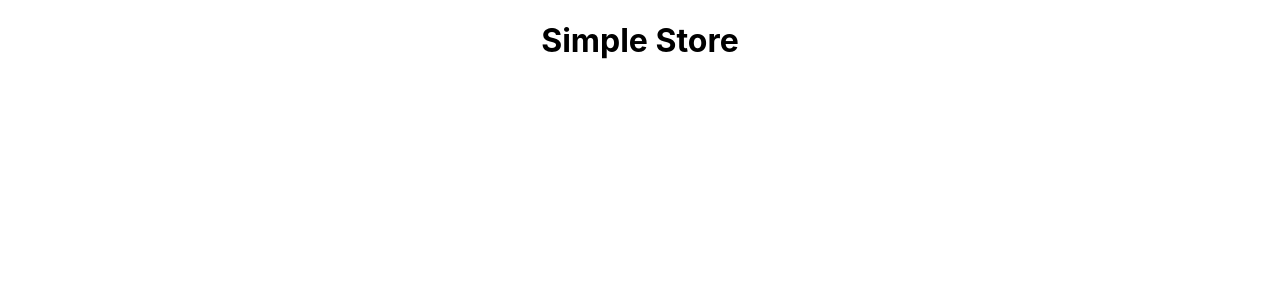
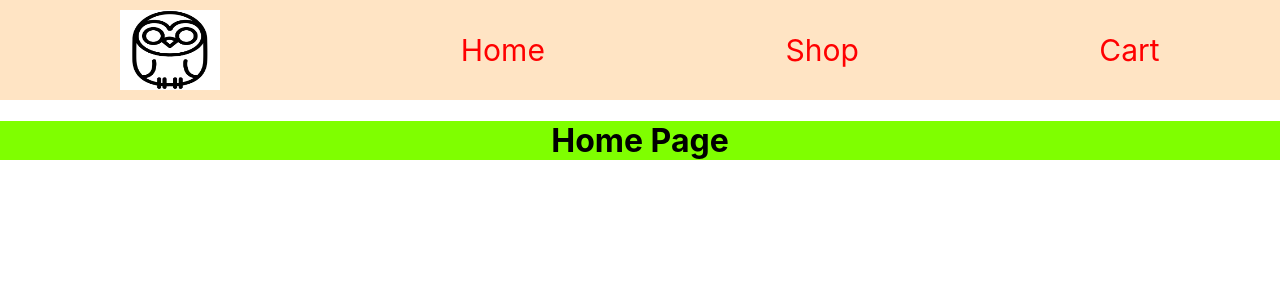
Before and after one commit to slavdefense/simple-store-frontend, a React (Create React App) app: page /home in a window 1280 px wide. Shown: the top 300 px of the page. Built offline with nearby package versions, Linux system fonts and the light colour scheme.

Commit message:
Define NavLink items and set up Navbar components. Include Logo

```diff
--- a/package.json
+++ b/package.json
@@ -8,6 +8,7 @@
     "@testing-library/user-event": "^13.5.0",
     "react": "^17.0.2",
     "react-dom": "^17.0.2",
+    "react-router-dom": "^6.2.1",
     "react-scripts": "5.0.0",
     "web-vitals": "^2.1.4"
   },
--- a/src/App.js
+++ b/src/App.js
@@ -1,10 +1,32 @@
-
-import './App.css';
+import React, { useState } from "react";
+import { Routes, Route, NavLink, useNavigate } from "react-router-dom";
+import Home from "./pages/Home/Home";
+import "./App.css";
+import Navbar from "./Components/Navbar/Navbar";
 
 function App() {
+  const [navItems] = useState([
+    {
+      name: "Home",
+      url: "/home",
+    },
+    {
+      name: "Shop",
+      url: "/shop",
+    },
+    {
+      name: "Cart",
+      url: "/shop",
+    },
+  ]);
+
   return (
     <div className="App">
-     <h1>Simple Store</h1>
+      <Navbar navItems={navItems} />
+
+      <Routes>
+        <Route path="/home" element={<Home />} />
+      </Routes>
     </div>
   );
 }
--- /dev/null
+++ b/src/Components/Navbar/Navbar.jsx
@@ -0,0 +1,21 @@
+import React from "react";
+import { Link } from "react-router-dom";
+import styles from "./Navbar.module.css";
+const Navbar = ({ navItems }) => {
+  return (
+    <div>
+      <div className={styles.nav}>
+        <img className={styles.logo} src="./logo-scout.png" alt="logo" />
+        {navItems.map((item) => {
+          return (
+            <Link className={styles.link} to={item.url}>
+              <p>{item.name}</p>
+            </Link>
+          );
+        })}
+      </div>
+    </div>
+  );
+};
+
+export default Navbar;
--- /dev/null
+++ b/src/Components/Navbar/Navbar.module.css
@@ -0,0 +1,28 @@
+.nav {
+  display: flex;
+  align-items: center;
+  justify-content: space-around;
+  width: 100%;
+  height: 100px;
+
+  background-color: bisque;
+}
+
+.nav p {
+  color: red;
+  font-size: 30px;
+  text-decoration: none;
+}
+
+.link {
+  text-decoration: none;
+}
+.nav p:hover {
+  font-size: 40px;
+  color: blueviolet;
+}
+
+.logo {
+  height: 80%;
+  width: 100px;
+}
--- a/src/index.js
+++ b/src/index.js
@@ -3,10 +3,17 @@ import ReactDOM from 'react-dom';
 import './index.css';
 import App from './App';
 import reportWebVitals from './reportWebVitals';
+import {BrowserRouter as Router,Routes,Route} from 'react-router-dom'
 
 ReactDOM.render(
   <React.StrictMode>
-    <App />
+    <Router>
+      <Routes>
+        <Route path="/*" element ={<App/>}/>
+
+      </Routes>
+    </Router>
+
   </React.StrictMode>,
   document.getElementById('root')
 );
--- /dev/null
+++ b/src/pages/Home/Home.jsx
@@ -0,0 +1,11 @@
+import React from 'react';
+import styles from './Home.module.css'
+const Home = () => {
+  return (
+    <div className={styles.homepage}>
+      <h1>Home Page</h1>
+    </div>
+   );
+}
+
+export default Home;
--- /dev/null
+++ b/src/pages/Home/Home.module.css
@@ -0,0 +1,3 @@
+.homepage{
+  background-color: chartreuse;
+}
```
Also changed, not shown: src/App.css (+7 -0 lines), public/logo-scout.png (added), 1 other file (tests, documents, lock files or other folders).
